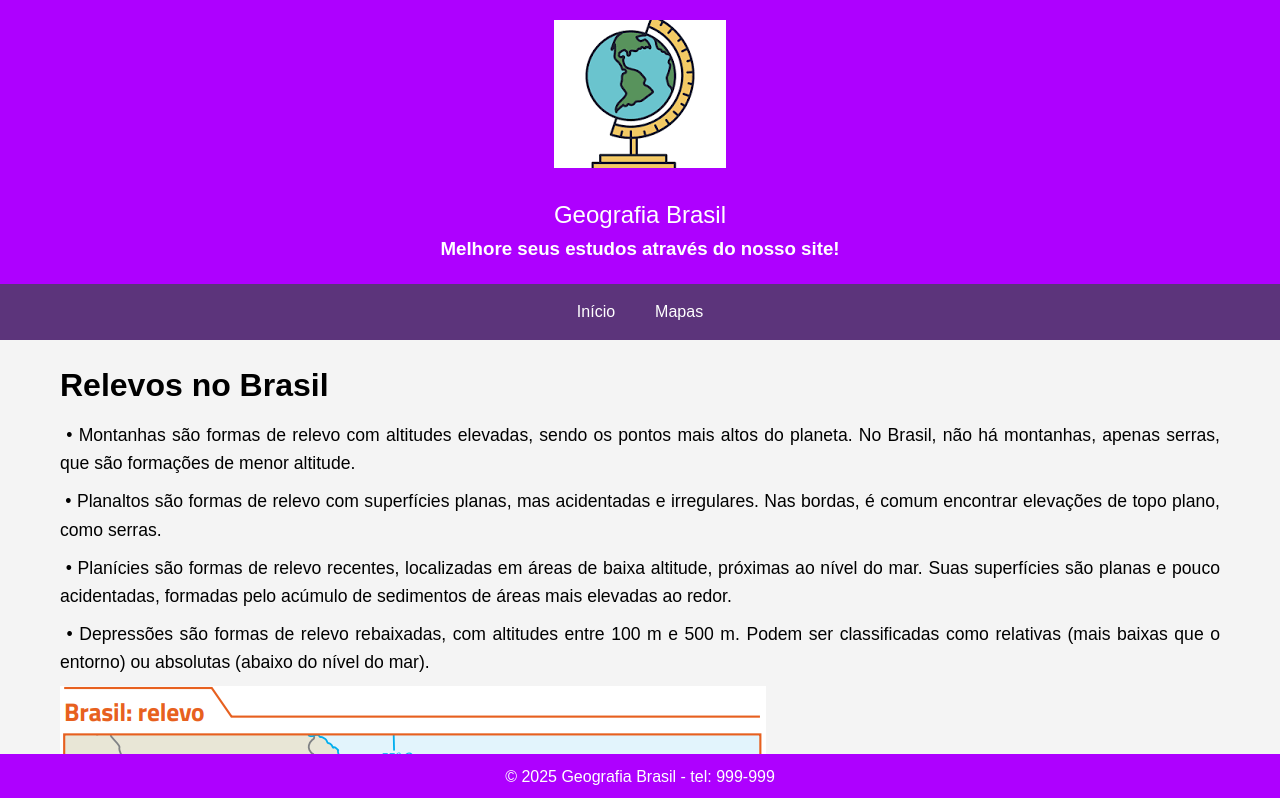
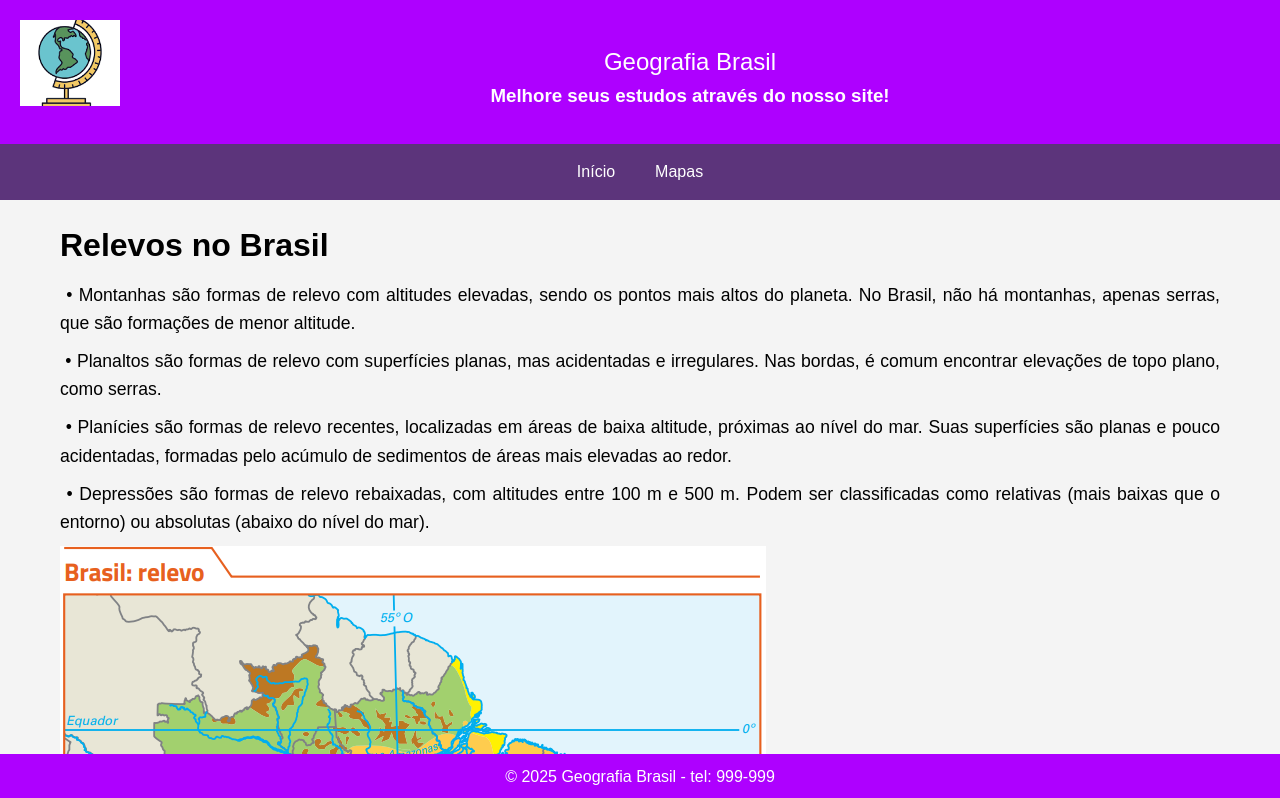
Before and after one commit to P4gli4ri/Geografia-Br, a plain HTML site: page mapas.html in a window 1280 px wide. Shown: the top 798 px of the page. Drawn offline with Linux system fonts and the light colour scheme.

Commit message:
Add files via upload

```diff
--- a/mapas.html
+++ b/mapas.html
@@ -3,14 +3,18 @@
 <head>
     <meta charset="UTF-8">
     <meta name="viewport" content="width=device-width, initial-scale=1.0">
-    <title>Mapas</title>
+    <title>Geografia Brasil</title>
     <link rel="stylesheet" href="style.css">
 </head>
 <body>
+
     <header>
         <h1><img src="logo geografia.png" alt=""></h1>
-        <h2>Geografia Brasil</h2>
-        <h3>Melhore seus estudos através do nosso site!</h3>
+
+        <div class="texto">
+            <h2>Geografia Brasil</h2>
+            <h3>Melhore seus estudos através do nosso site!</h3>
+        </div>
     </header>
 
     <nav>
--- a/style.css
+++ b/style.css
@@ -18,6 +18,20 @@ header {
     color: #fff;
     padding: 20px;
     text-align: center;
+    align-items: center;
+    display: flex;
+    justify-content: center;
+    position: relative;
+}
+
+header img {
+    width: 100px;
+    height: auto;
+}
+
+.texto {
+    text-align: center;
+    flex-grow: 1;
 }
 
 header h1 {
```
Also changed, not shown: index.html (+5 -2 lines).
